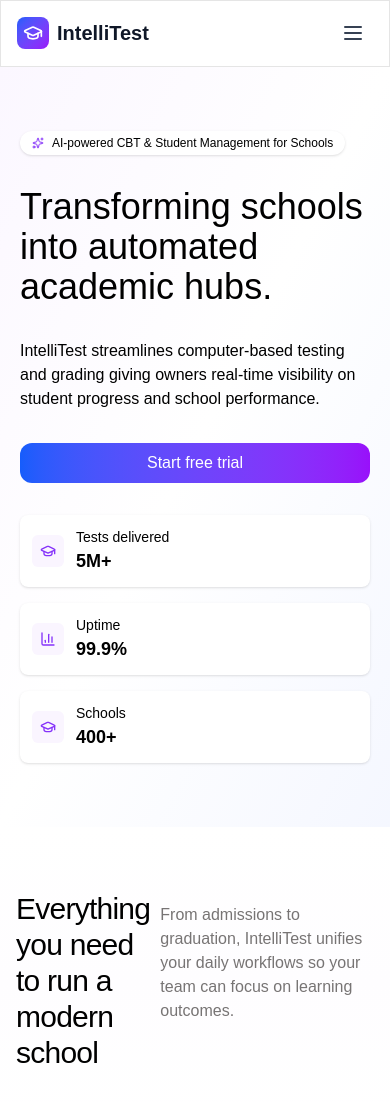
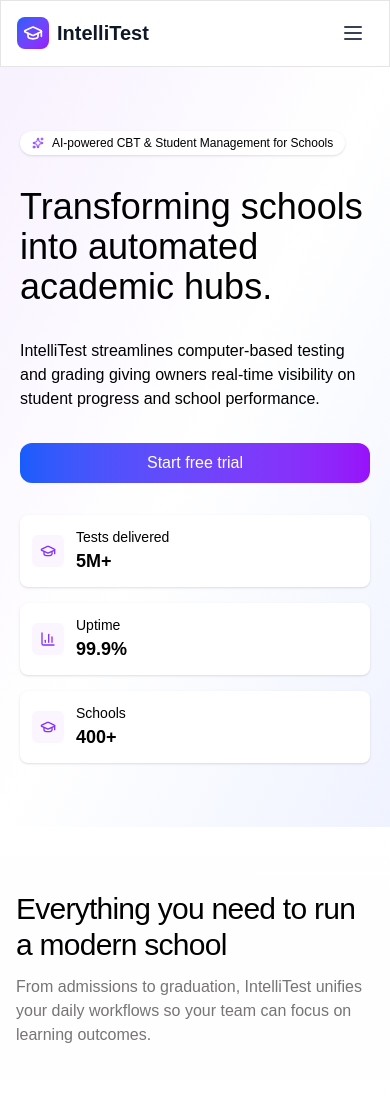
Before and after one commit to KolarDev/IntelliTest-Client, a Next.js app: page / in a window 390 px wide. Shown: the top 1102 px of the page. Built offline with nearby package versions, Linux system fonts and the light colour scheme.

Commit message:
Adjusted bg-gradient for hero section

```diff
--- a/src/components/landingpage/featuresSection.tsx
+++ b/src/components/landingpage/featuresSection.tsx
@@ -5,7 +5,7 @@ export const FeatureSection = () => {
   return (
     <section id="features" className="w-full bg-gradient-to-b from-white via-purple-50/20 to-white">
       <Container className="container px-4 py-16 md:px-10 md:py-24">
-        <div className="flex md:items-center  md:justify-between">
+        <div className="flex flex-col md:flex-row md:items-center  md:justify-between">
           <h2 className="text-3xl tracking-tight md:text-5xl md:w-[50%]">Everything you need to run a modern school</h2>
           <p className="mt-3 text-textGrey md:text-base md:w-[40%] ">
             From admissions to graduation, IntelliTest unifies your daily workflows so your team can focus on learning
--- a/src/components/landingpage/heroSection.tsx
+++ b/src/components/landingpage/heroSection.tsx
@@ -4,7 +4,7 @@ import { Button } from "../button"
 
 export const HeroSection = () => {
   return (
-    <section className="relative w-full overflow-hidden bg-gradient-to-br from-purple-50/80 via-white to-indigo-50/60">
+    <section className="relative w-full overflow-hidden bg-gradient-to-br from-purple-100/60 via-white to-indigo-100/50">
       <div className="container grid items-center gap-8 px-5 py-16 md:grid-cols-[60%_40%] md:px-10 md:gap-12 md:py-24">
         <div className="space-y-8">
           <div className="inline-flex items-center gap-2 rounded-full bg-white px-3 py-1 text-xs shadow-sm ">
```
